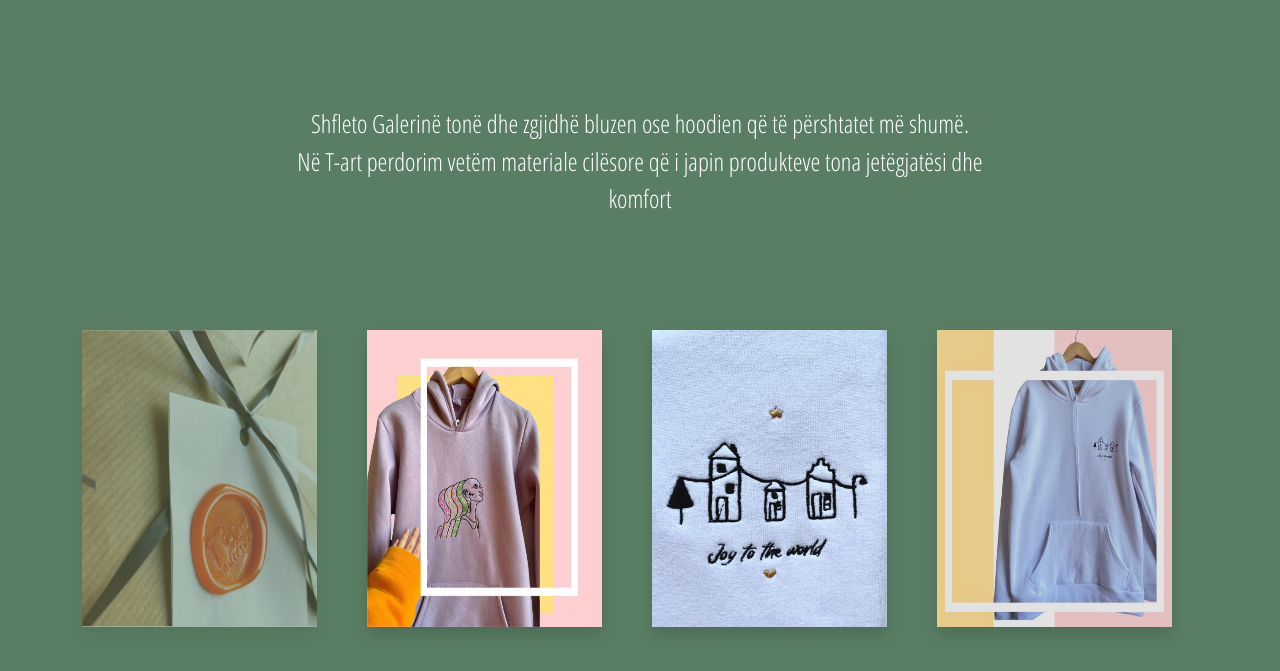
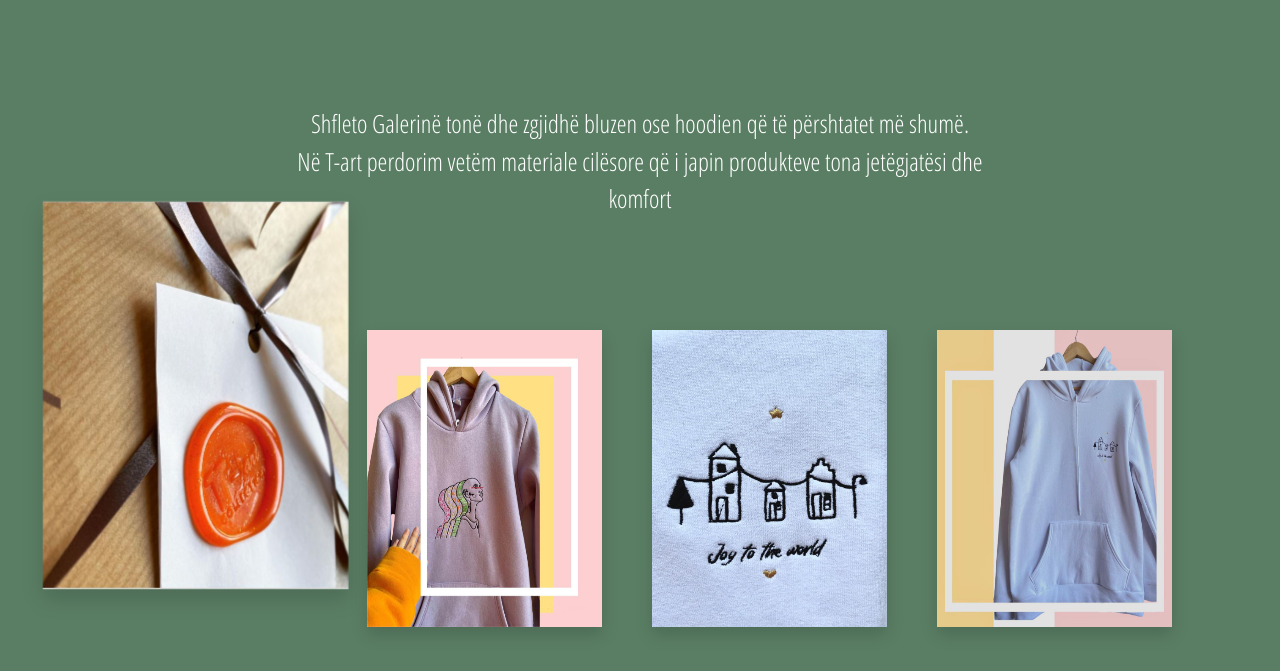
Before and after one commit to Albyz94/T-Art, a plain HTML site: page Gallery.html in a window 1280 px wide. In both pictures the pointer is over the element 212 px from the left and 615 px from the top of the page. Shown: the part 129-800 px from the top of the page. Drawn offline with nearby package versions, Linux system fonts and the light colour scheme.

Commit message:
Add files via upload

```diff
--- a/css/styles.css
+++ b/css/styles.css
@@ -222,26 +222,33 @@ animation-duration: 5s;
   left: 25%;
   bottom:20%;
 }
-.img-col:hover .contenitore-text {
+/* .img-col:hover .contenitore-text {
   opacity: 100%;
   cursor: pointer;
+} */
+
+.img-col {
+  transition: all .5s ease-out;
 }
+
 .img-col:hover {
-  opacity:0.5;
-  /*transform: scale(120%);*/
+  /* opacity:0.5; */
+  transform: scale(130%) translateY(-20%);
+  transition: all .5s ease-in-out;
   cursor: pointer;
 }
+
 /*.img-col:hover .thumb {
   background-color:grey;
 }*/
 
-.text-img {
+/* .text-img {
   opacity:1;
   color:white;
   position: absolute;
   top: 50%;
   left: 50%;
-}
+} */
 /* ANIMATIONS ON GALLERY IMAGES */
 /* ROW 1 */
 .first-r1 {
```
